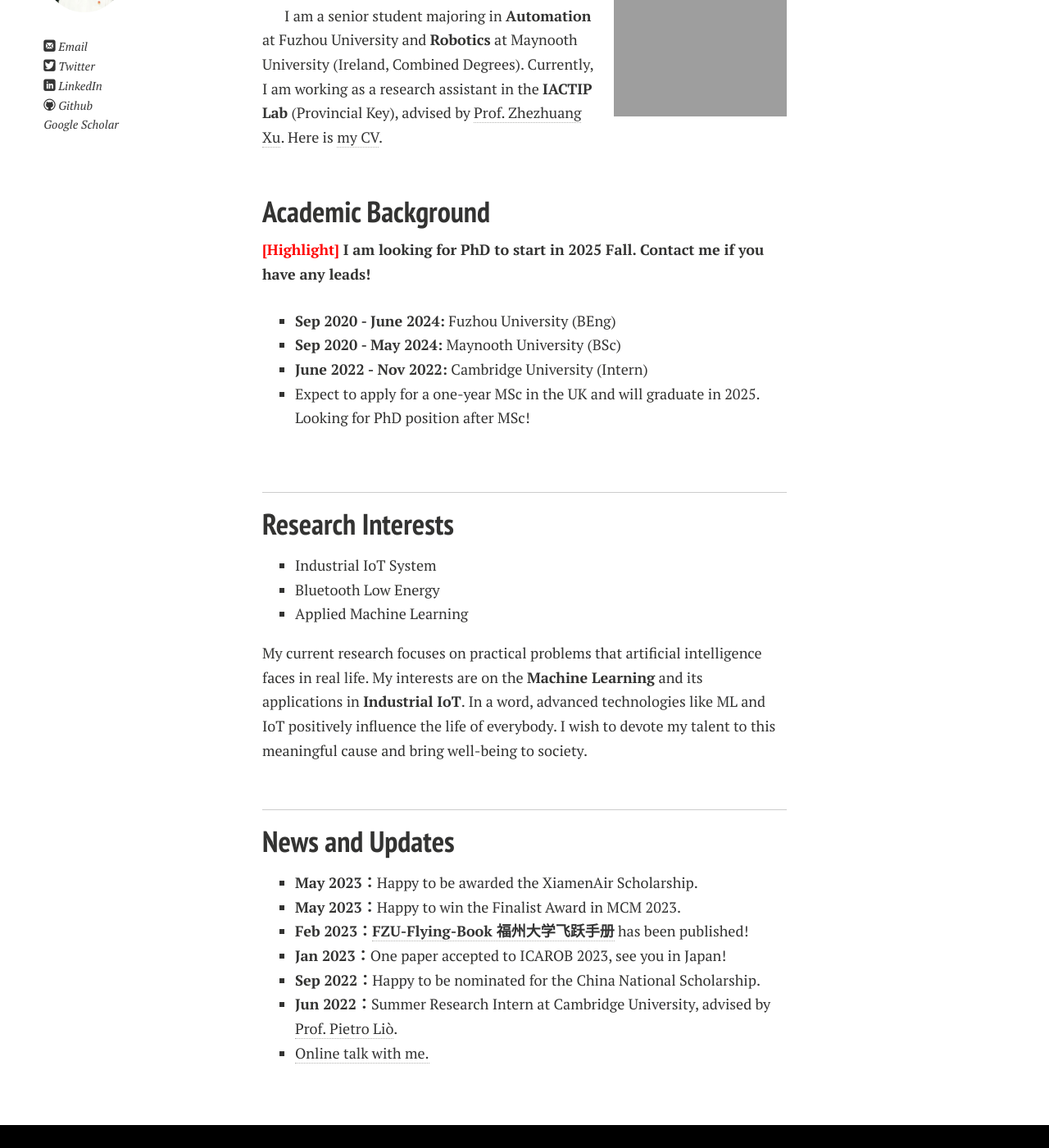
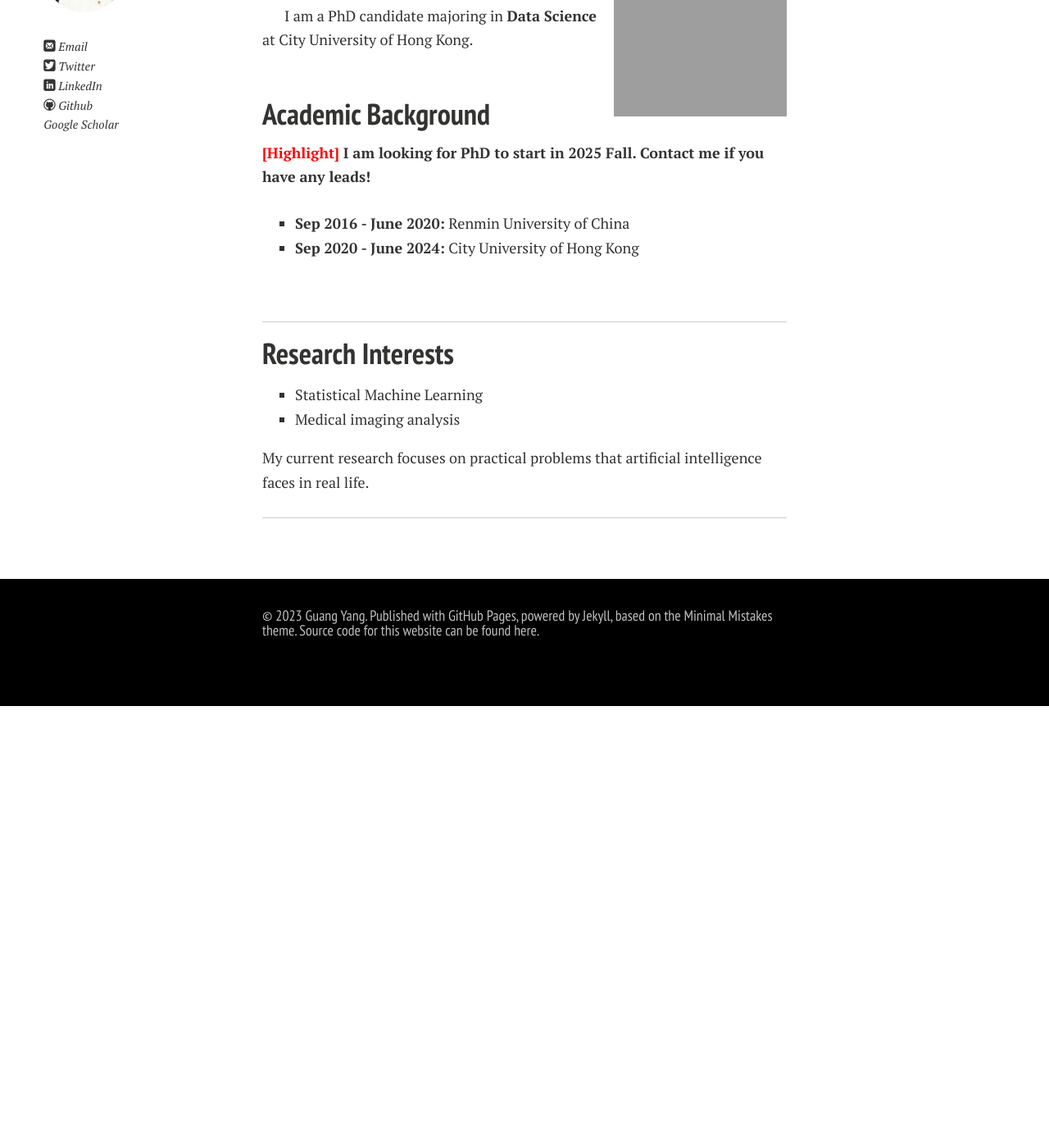
Before and after one commit to YLKnight/YLKnight.github.io, a Jekyll site: the page built from index.md, in a window 1280 px wide and 1400 px high, scrolled down 193 px. Shown: the whole window at 82% size. Built offline with Jekyll 4.4.1, drawn with Linux system fonts in a browser that asks for light colours; nearby versions of some CDN libraries; comment, search, counter and statistics services are not loaded; a style sheet for code colours, icons or effects is not loaded; our own code applies the rules of GitHub Pages for plain Markdown files; after the commit the page ends 1054 px from its top, so only the background shows below that; some of the changed text lies outside the part shown.

Commit message:
Update index.md

```diff
--- a/index.md
+++ b/index.md
@@ -6,9 +6,9 @@
 
 <img src="https://caihanlin.com/caihanlin.jpg" class="floatpic" width="360" height="480">
 
-Here is **Hanlin Cai (Lance, [蔡汉霖](https://caihanlin.com/file/蔡汉霖简历.pdf))**.
+Here is **Guang Yang**.
 
-I am a senior student majoring in **Automation** at Fuzhou University and **Robotics** at Maynooth University (Ireland, Combined Degrees). Currently, I am working as a research assistant in the **IACTIP Lab** (Provincial Key), advised by [Prof. Zhezhuang Xu](https://www.researchgate.net/profile/Zhezhuang-Xu). Here is [my CV](https://caihanlin.com/file/CV-HanlinCAI.pdf).
+I am a PhD candidate majoring in **Data Science** at City University of Hong Kong.
 
 <br>
 
@@ -16,10 +16,8 @@
 
 **<font color='red'>[Highlight]</font> I am looking for PhD to start in 2025 Fall. Contact me if you have any leads!**
 
-- **Sep 2020 - June 2024:** Fuzhou University (BEng)
-- **Sep 2020 - May 2024:** Maynooth University (BSc)
-- **June 2022 - Nov 2022:** Cambridge University (Intern)
-- Expect to apply for a one-year MSc in the UK and will graduate in 2025. Looking for PhD position after MSc!
+- **Sep 2016 - June 2020:** Renmin University of China
+- **Sep 2020 - June 2024:** City University of Hong Kong
 
 <br>
 
@@ -27,22 +25,10 @@
 
 ## Research Interests
 
-- Industrial IoT System
-- Bluetooth Low Energy
-- Applied Machine Learning
+- Statistical Machine Learning
+- Medical imaging analysis
 
-My current research focuses on practical problems that artificial intelligence faces in real life. My interests are on the **Machine Learning** and its applications in **Industrial IoT**. In a word, advanced technologies like ML and IoT positively influence the life of everybody.  I wish to devote my talent to this meaningful cause and bring well-being to society.
-
+My current research focuses on practical problems that artificial intelligence faces in real life.
 <br>
 
 ---
-
-## News and Updates
-
-- **May 2023：**Happy to be awarded the XiamenAir Scholarship.
-- **May 2023：**Happy to win the Finalist Award in MCM 2023.
-- **Feb 2023：**[**FZU-Flying-Book 福州大学飞跃手册**](https://fzu-fly.online/) has been published!
-- **Jan 2023：**One paper accepted to ICAROB 2023, see you in Japan!
-- **Sep 2022：**Happy to be nominated for the China National Scholarship.
-- **Jun 2022：**Summer Research Intern at Cambridge University, advised by [Prof. Pietro Liò](https://www.cl.cam.ac.uk/~pl219/ ).
-- [Online talk with me.](https://calendly.com/lancecai/meet-with-lance)
```
